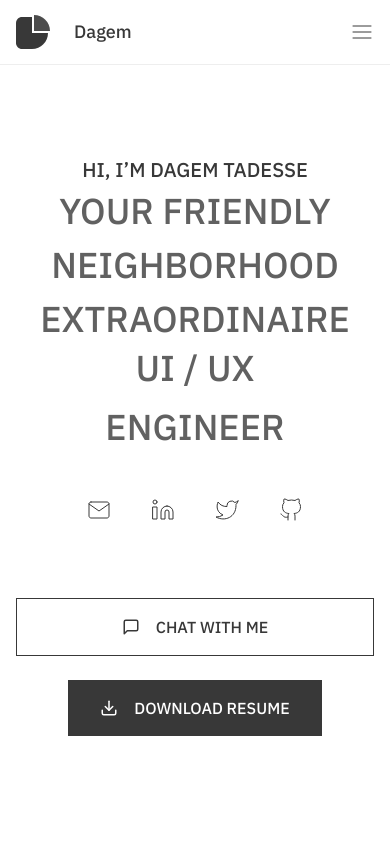
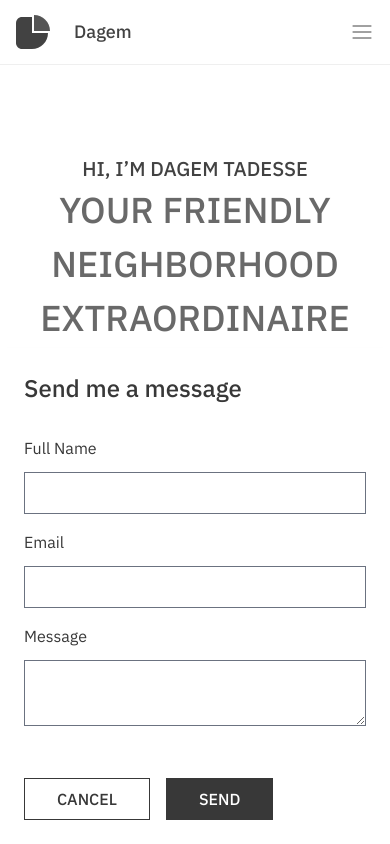
Before and after one commit to dagemtadesse/portfolio, a Next.js app: page / in a window 390 px wide. Both pictures are taken after a click on the button "CHAT WITH ME". Shown: the top 844 px of the page. Built offline with nearby package versions, Linux system fonts and the light colour scheme.

Commit message:
Feat: contact form

```diff
--- a/app/layout.tsx
+++ b/app/layout.tsx
@@ -37,6 +37,7 @@ export default function RootLayout({ children }: { children: ReactNode }) {
             </Container>
           </footer>
         </div>
+        <div id="modal-contianer" className=""></div>
       </body>
     </html>
   );
--- a/app/page.tsx
+++ b/app/page.tsx
@@ -5,6 +5,7 @@ import { HeroSection } from "../sections/landing/Hero";
 import { Metadata } from "next";
 
 export default function Page() {
+
   return (
     <>
       <HeroSection />
--- a/components/Button.tsx
+++ b/components/Button.tsx
@@ -3,26 +3,38 @@ import { ReactNode, useState } from "react";
 
 type ButtonProps = {
   variant: "filled" | "outlined";
+  size?: "sm" | "md" | "lg";
   onClick?: () => void;
   startIcon?: ReactNode;
   children: ReactNode;
+  type?: "button" | "submit" | "reset" | undefined;
+  disable?: boolean;
+  fullWidth?: boolean;
 };
+
 export const Button = ({
   onClick,
   variant,
+  size = "md",
+  disable,
   children,
   startIcon,
+  type,
+  fullWidth
 }: ButtonProps) => {
   const [isActive, setIsActive] = useState(false);
 
   const style = classNames(
-    "uppercase font-medium before:absolute before:inset-0 relative",
+    "uppercase font-medium before:absolute before:inset-0 relative border border-customBlack",
     {
-      "border border-customBlack hover:before:bg-black hover:before:bg-opacity-5 active:before:bg-opacity-10":
+      "hover:before:bg-black hover:before:bg-opacity-5 active:before:bg-opacity-10":
         variant == "outlined",
-      "bg-customBlack text-white hover:before:bg-white hover:before:bg-opacity-10  active:before:bg-black active:before:bg-opacity-20":
+      "bg-customBlack text-white active:before:bg-black active:before:bg-opacity-20":
         variant == "filled",
       "animate-pulse-animation": isActive,
+      "before:bg-white before:bg-opacity-50": variant == "filled" && disable,
+      "hover:before:bg-white hover:before:bg-opacity-10": variant == "filled" && !disable,
+      "w-full": fullWidth
     }
   );
 
@@ -36,8 +48,15 @@ export const Button = ({
         setIsActive(true);
         onClick?.();
       }}
+      type={type}
+      disabled={disable}
     >
-      <div className="py-4 px-8 flex items-center gap-4 justify-center relative">
+      <div
+        className={classNames(
+          "px-8 flex items-center gap-4 justify-center relative",
+          { "py-4": size == "md", "py-2": size == "sm" }
+        )}
+      >
         {startIcon}
         {children}
       </div>
--- /dev/null
+++ b/components/modals/ContactForm.tsx
@@ -0,0 +1,114 @@
+import { motion } from "framer-motion";
+import { Button } from "../Button";
+import { useFormik } from "formik";
+import { object, string } from "yup";
+import emailjs from "@emailjs/browser";
+import { useState } from "react";
+
+export const ContactForm = ({ onClose }: { onClose: () => void }) => {
+  const [submitError, setSubmitError] = useState<string | undefined>();
+  const {
+    handleChange,
+    handleBlur,
+    handleSubmit,
+    touched,
+    errors,
+    isSubmitting,
+    isValid,
+  } = useFormik({
+    initialValues: { email: "", fullname: "", message: "", submit: "" },
+    onSubmit: async (values, { setSubmitting }) => {
+      try {
+        setSubmitError(undefined);
+        await emailjs.send(
+          "service_nvweqw6",
+          "template_oqv32vr",
+          values,
+          "HQ6ywxsS1WPbuhcLW"
+        );
+        onClose();
+      } catch (error) {
+        setSubmitError("Unable to send you message. Please try again.");
+      } finally {
+        setSubmitting(false);
+      }
+    },
+    validationSchema: object({
+      email: string().email().required().label("Email"),
+      fullname: string().required().label("Full name"),
+      message: string().required().max(2000),
+    }),
+  });
+
+  const inputStyle = (error: boolean) =>
+    `outline-1 outline-gray-700 border ${
+      !error ? "border-gray-500" : "border-red-500"
+    } text-base py-2 px-3`;
+
+  return (
+    <form
+      className="absolute inset-0 max-w-[1076px] mx-auto"
+      onSubmit={handleSubmit}
+    >
+      <motion.div
+        initial={{ y: "100%" }}
+        animate={{ y: "0%" }}
+        exit={{ y: "100%" }}
+        transition={{ ease: "linear", duration: 0.2 }}
+        onClick={(e) => e.stopPropagation()}
+        className="absolute right-0 bottom-0 drop-shadow-xl flex flex-col gap-4 py-6 px-6 bg-white md:max-w-lg w-full"
+      >
+        <h1 className="text-2xl mb-4 font-medium">Send me a message</h1>
+
+        <div className="flex flex-col gap-3">
+          <label htmlFor="fullname">Full Name</label>
+          <input
+            id="fullname"
+            type="text"
+            className={inputStyle(Boolean(touched.fullname && errors.fullname))}
+            name="fullname"
+            maxLength={50}
+            onChange={handleChange}
+            onBlur={handleBlur}
+          />
+        </div>
+        <div className="flex flex-col gap-3">
+          <label htmlFor="email">Email</label>
+          <input
+            id="email"
+            type="email"
+            className={inputStyle(Boolean(touched.email && errors.email))}
+            name="email"
+            onChange={handleChange}
+            onBlur={handleBlur}
+          />
+        </div>
+        <div className="flex flex-col gap-3">
+          <label htmlFor="message">Message</label>
+          <textarea
+            id="message"
+            className={inputStyle(Boolean(touched.message && errors.message))}
+            name="message"
+            onChange={handleChange}
+            onBlur={handleBlur}
+            maxLength={2000}
+          ></textarea>
+          <p className="text-sm text-red-500">{submitError}</p>
+        </div>
+        <div className="flex gap-4 items-center mt-6">
+          <Button size="sm" variant="outlined" type="button" onClick={onClose}>
+            Cancel
+          </Button>
+          <Button
+            size="sm"
+            variant="filled"
+            type="submit"
+            disable={!isValid || isSubmitting}
+          >
+            Send
+          </Button>
+        </div>
+      </motion.div>
+    </form>
+  );
+};
--- /dev/null
+++ b/components/modals/Modal.tsx
@@ -0,0 +1,25 @@
+import { ReactNode, useEffect, useRef, useState } from "react";
+import { createPortal } from "react-dom";
+
+export const Modal = ({
+  children,
+  onClose,
+}: {
+  children?: ReactNode;
+  onClose: () => void;
+}) => {
+  const ref = useRef<HTMLDivElement | null>();
+  const [mounted, setMounted] = useState(false);
+
+  useEffect(() => {
+    ref.current = document.querySelector<HTMLDivElement>("#modal-contianer");
+    setMounted(true);
+  }, []);
+
+  const modal = (
+    <div className="fixed inset-0 z-50 bg-white bg-opacity-5" onClick={onClose}>
+      {children}
+    </div>
+  );
+  return mounted ? createPortal(modal, ref.current!) : null;
+};
--- a/package.json
+++ b/package.json
@@ -9,16 +9,19 @@
     "lint": "next lint"
   },
   "dependencies": {
+    "@emailjs/browser": "^3.11.0",
     "@types/node": "18.11.9",
     "@types/react": "18.0.25",
     "@types/react-dom": "18.0.8",
     "classnames": "^2.3.2",
+    "formik": "^2.4.4",
     "framer-motion": "^9.0.4",
     "next": "^13.4.4",
     "react": "^18.2.0",
     "react-dom": "^18.2.0",
     "react-feather": "^2.0.10",
-    "typescript": "4.8.4"
+    "typescript": "4.8.4",
+    "yup": "^1.2.0"
   },
   "devDependencies": {
     "autoprefixer": "^10.4.14",
--- a/sections/landing/Hero.tsx
+++ b/sections/landing/Hero.tsx
@@ -7,30 +7,38 @@ import { Socials } from "../../components/Socials";
 import { Button } from "../../components/Button";
 import { FAB } from "../../components/FAB";
 import { useEffect, useState } from "react";
+import { Modal } from "../../components/modals/Modal";
+import { ContactForm } from "../../components/modals/ContactForm";
 
 export const HeroSection = () => {
+  const [showContact, setShowContact] = useState(false);
+
   return (
     <Container className="lg:pt-24 lg:pb-12 py-12  min-h-[calc(100vh-64px)] flex flex-col justify-center gap-8">
-      <div className="text-center lg:text-start mb-4">
+      <div className="text-center md:text-start mb-4">
         <section className="font-medium uppercase text-xl lg:text-2xl">
           Hi, I’m Dagem Tadesse
         </section>
 
-        <div className="flex items-center flex-col lg:flex-row gap-8 mt">
+        <div className="flex items-center flex-col md:flex-row gap-8">
           <h1 className="text-4xl lg:text-[56px] uppercase font-medium grow leading-normal text-darkerGrey">
             your friendly neighborhood extraordinaire <AnimatedText /> <br />
             Engineer
           </h1>
 
-          <Socials variant="sm" layoutStyle="lg:flex-col flex-row" />
+          <Socials variant="sm" layoutStyle="md:flex-col flex-row" />
         </div>
 
-        <div className="lg:mt-6 flex gap-6 flex-col lg:flex-row mt-16">
-          <Button variant="outlined" startIcon={<MessageSquare size={18} />}>
+        <div className="lg:mt-6 flex gap-6 flex-col md:flex-row mt-16 justify-center md:justify-start">
+          <Button
+            variant="outlined"
+            startIcon={<MessageSquare size={18} />}
+            onClick={() => setShowContact(true)}
+          >
             Chat with me
           </Button>
           <a href="/fiels/Resume 2.0.pdf" download={"Dagem-Tadesse-Resume"}>
-            <Button variant="filled" startIcon={<Download size={18} />}>
+            <Button variant="filled" startIcon={<Download size={18} />} fullWidth>
               Download Resume
             </Button>
           </a>
@@ -41,6 +49,14 @@ export const HeroSection = () => {
           <FAB />
         </a>
       </div>
+
+      <AnimatePresence>
+        {showContact && (
+          <Modal onClose={() => setShowContact(false)}>
+            <ContactForm onClose={() => setShowContact(false)} />
+          </Modal>
+        )}
+      </AnimatePresence>
     </Container>
   );
 };
--- a/sections/landing/Works.tsx
+++ b/sections/landing/Works.tsx
@@ -17,7 +17,11 @@ export const Works = ({ maxItems }: { maxItems?: number }) => {
 
       <div className="grid grid-cols-4 lg:grid-cols-12 gap-4 mt-8">
         {WORKS.map((work, index) => (
-          <CardColumn title={work.group} items={work.items.slice(0, maxItems)} key={index}/>
+          <CardColumn
+            title={work.group}
+            items={work.items.slice(0, maxItems)}
+            key={"work_card" + index}
+          />
         ))}
       </div>
 
@@ -61,8 +65,8 @@ export const CardColumn = ({
         viewport={{ once: true }}
       >
         {items.map((item, index) => (
-          <motion.div variants={opacity}>
-            <WorkCard key={`${title}-index`} {...item} />
+          <motion.div variants={opacity} key={`${title}-${index}`}>
+            <WorkCard {...item} />
           </motion.div>
         ))}
       </motion.div>
```
Also changed, not shown: 1 other file (tests, documents, lock files or other folders).
